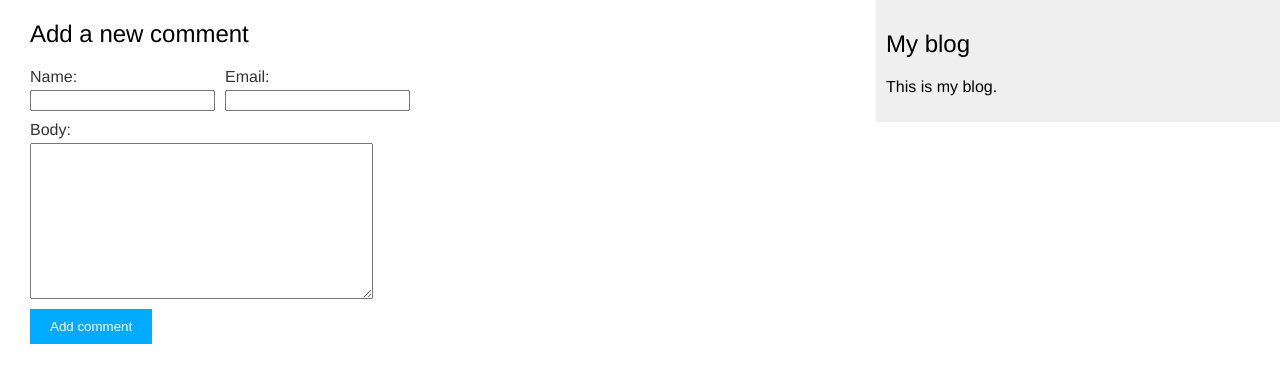
After one commit to priyabrat8/django-blog-app, a Django app: template blog/templates/blog/post/comment.html in a window 1280 px wide. The commit adds this page. Shown: the top 383 px of the page. Run offline with Django 5.2, Linux system fonts and the light colour scheme; the template is opened without the code that fills it: values that come from a table or form of the project are taken from there, others are empty.

Commit message:
Adding comment functionality and form

```diff
--- a/blog/static/css/blog.css
+++ b/blog/static/css/blog.css
@@ -44,3 +44,23 @@ p.date {
     float:right;
     margin-left:10px;
 }
+
+label {
+    float: left;
+    clear: both;
+    color: #333;
+    margin-bottom: 4px;
+}
+
+input, textarea {
+    clear: both;
+    float: left;
+    margin: 0 0 10px;
+}
+
+input[type=submit] {
+    background: #00abff;
+    color: white;
+    padding: 10px 20px;
+    border: 0;
+}
--- /dev/null
+++ b/blog/templates/blog/post/comment.html
@@ -0,0 +1,10 @@
+{% extends "blog/base.html" %}
+{% block title %}Add a comment{% endblock %}
+{% block content %}
+ {% if comment %}
+ <h2>Your comment has been added.</h2>
+ <p><a href="{{ post.get_absolute_url }}">Back to the post</a></p>
+ {% else %}
+ {% include "blog/post/includes/comment_form.html" %}
+ {% endif %}
+{% endblock %}
--- /dev/null
+++ b/blog/templates/blog/post/includes/comment_form.html
@@ -0,0 +1,12 @@
+<h2>Add a new comment</h2>
+<form action="{% url "blog:post_comment" post.id %}" method="post">
+ <div class="left">
+ {{ form.name.as_field_group }}
+ </div>
+ <div class="left">
+ {{ form.email.as_field_group }}
+ </div>
+ {{ form.body.as_field_group }}
+ {% csrf_token %}
+ <p><input type="submit" value="Add comment"></p>
+</form>
--- a/blog/urls.py
+++ b/blog/urls.py
@@ -7,4 +7,5 @@ urlpatterns = [
     path('', views.post_list, name='post_list'),
     path('<int:year>/<int:month>/<int:day>/<slug:post>/', views.post_detail, name='post_detail'),
     path('<int:post_id>/share/', views.post_share, name='post_share'),
+    path('<int:post_id>/comment/', views.post_comment, name='post_comment'),
 ]
```
Also changed, not shown: blog/templates/blog/post/detail.html (+17 -0 lines), blog/views.py (+36 -2 lines), blog/migrations/0002_alter_post_slug_comment.py (added).
